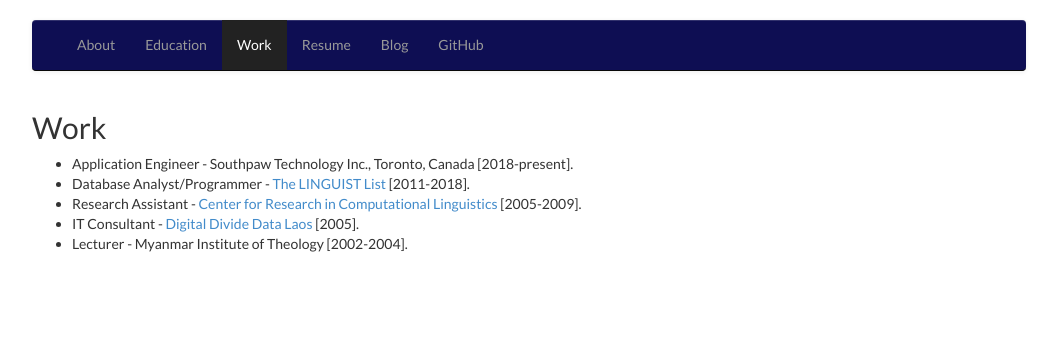
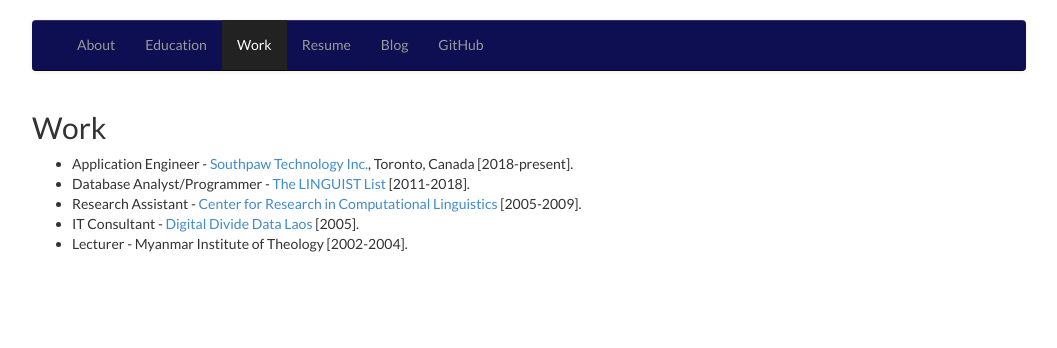
Before and after one commit to lwinmoe/lwinmoe.github.io, a Jekyll site: the page built from _pages/work.md, in a window 1280 px wide. Shown: the top 348 px of the page, without its empty margins (111-1168 px from the left). Built offline with Jekyll 4.4.1, drawn with Linux system fonts in a browser that asks for light colours; part of the change alters nothing that is shown.

```diff
--- a/_pages/work.md
+++ b/_pages/work.md
@@ -7,7 +7,7 @@ permalink: /work/
 
 ## Work
 
-- Application Engineer - Southpaw Technology Inc., Toronto, Canada [2018-present].
+- Application Engineer - [Southpaw Technology Inc.](https://southpawtech.com/), Toronto, Canada [2018-present].
 - Database Analyst/Programmer - [The LINGUIST List](https://linguistlist.org) [2011-2018].
 - Research Assistant - [Center for Research in Computational Linguistics](http://www.sealang.net/) [2005-2009].
 - IT Consultant - [Digital Divide Data Laos](http://digitaldividedata.org) [2005].
```
